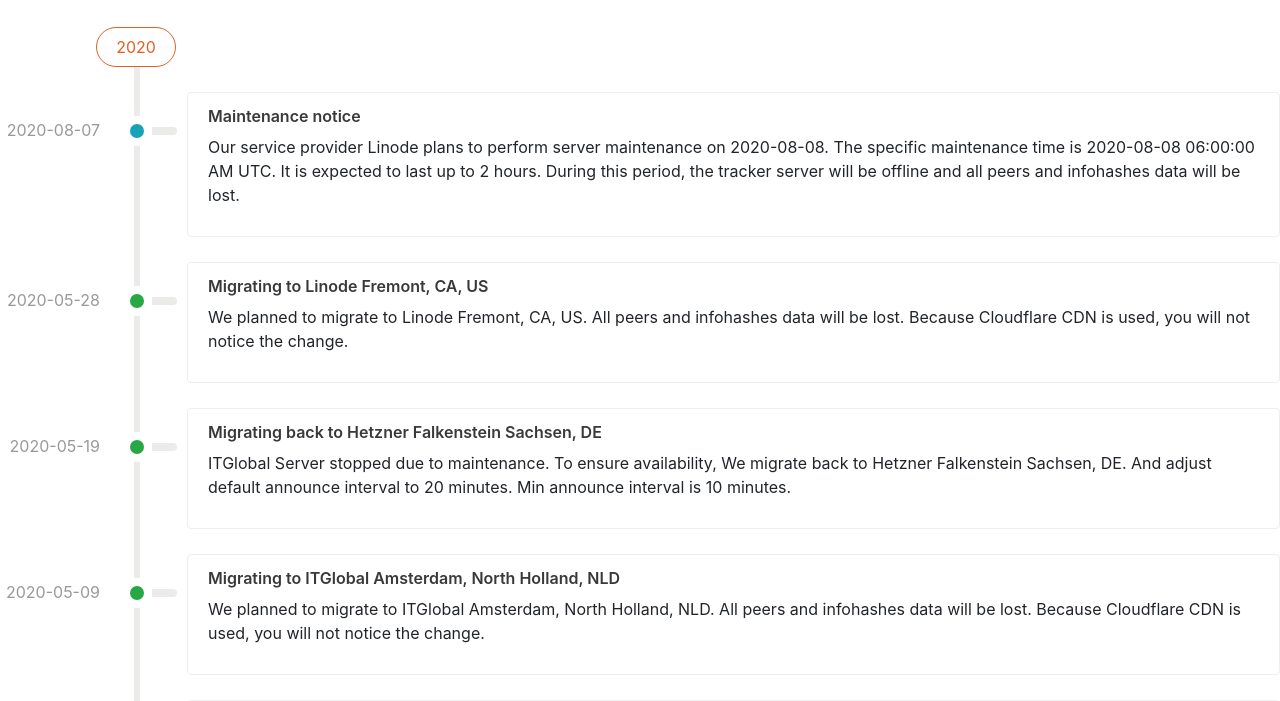
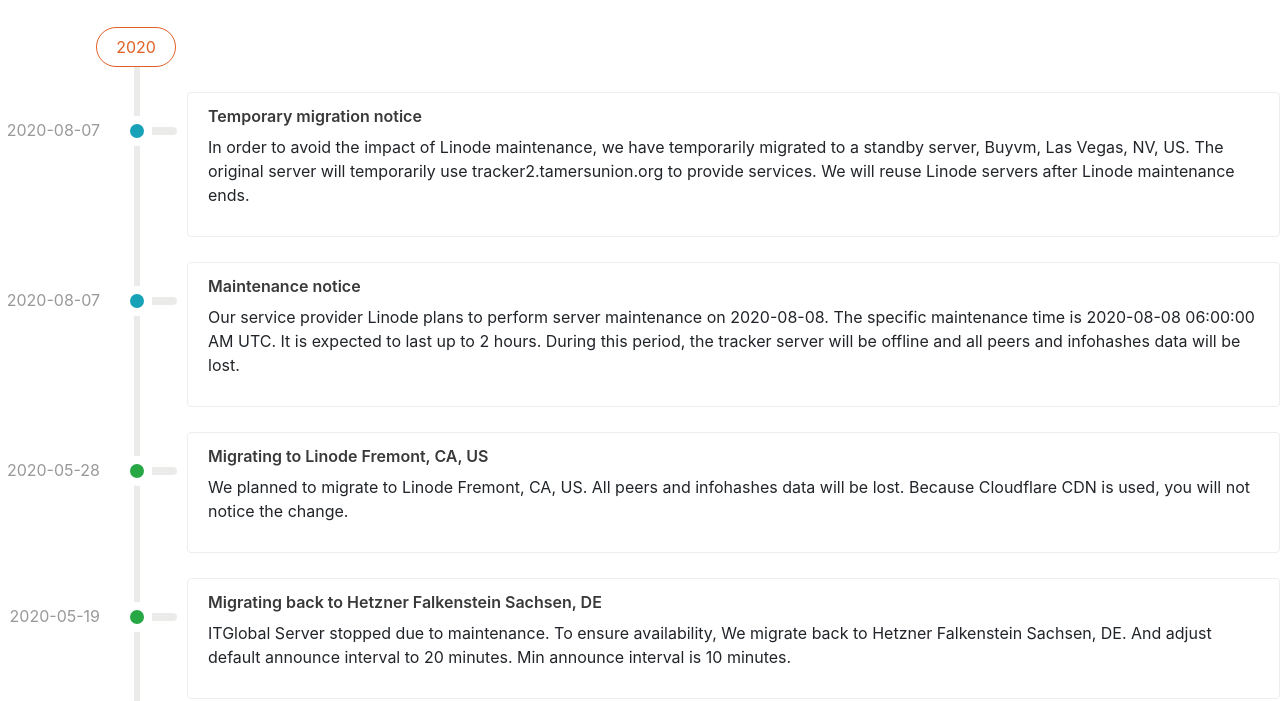
Before and after one commit to tamersunion/tracker, a plain HTML site: page incidents/index.html in a window 1280 px wide. Shown: the part 91-792 px from the top of the page. Drawn offline with nearby package versions, Linux system fonts and the light colour scheme.

Commit message:
Update index.html

```diff
--- a/incidents/index.html
+++ b/incidents/index.html
@@ -20,6 +20,12 @@
             <div class="vertical-timeline">
                 <ul class="list-unstyled">
                     <li class="title">2020</li>
+                    <li><span class="time">2020-08-07</span><span class="dot bg-info"></span>
+                        <div class="content">
+                            <h3 class="subtitle">Temporary migration notice</h3>
+                            <p>In order to avoid the impact of Linode maintenance, we have temporarily migrated to a standby server, Buyvm, Las Vegas, NV, US. The original server will temporarily use tracker2.tamersunion.org to provide services. We will reuse Linode servers after Linode maintenance ends.</p>
+                        </div>
+                    </li>
                     <li><span class="time">2020-08-07</span><span class="dot bg-info"></span>
                         <div class="content">
                             <h3 class="subtitle">Maintenance notice</h3>
```
